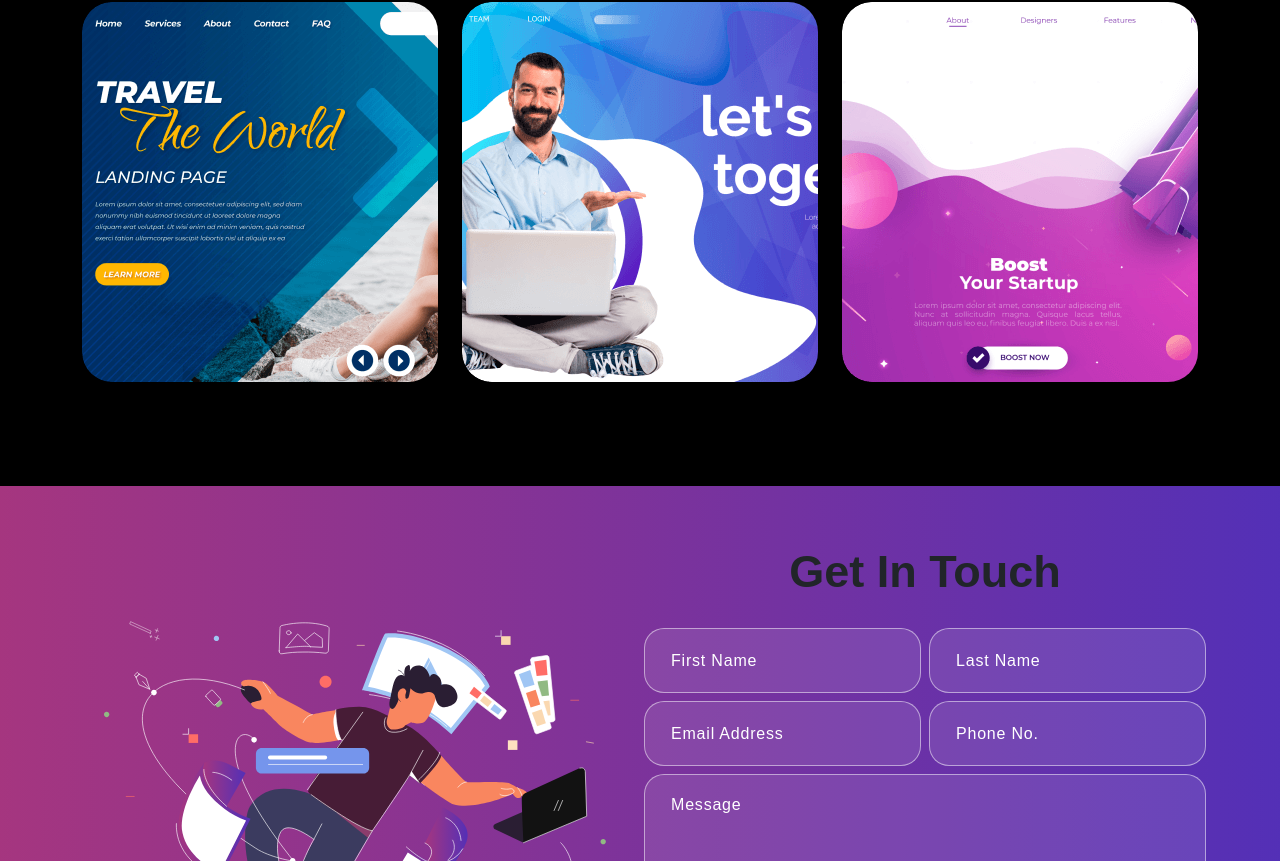
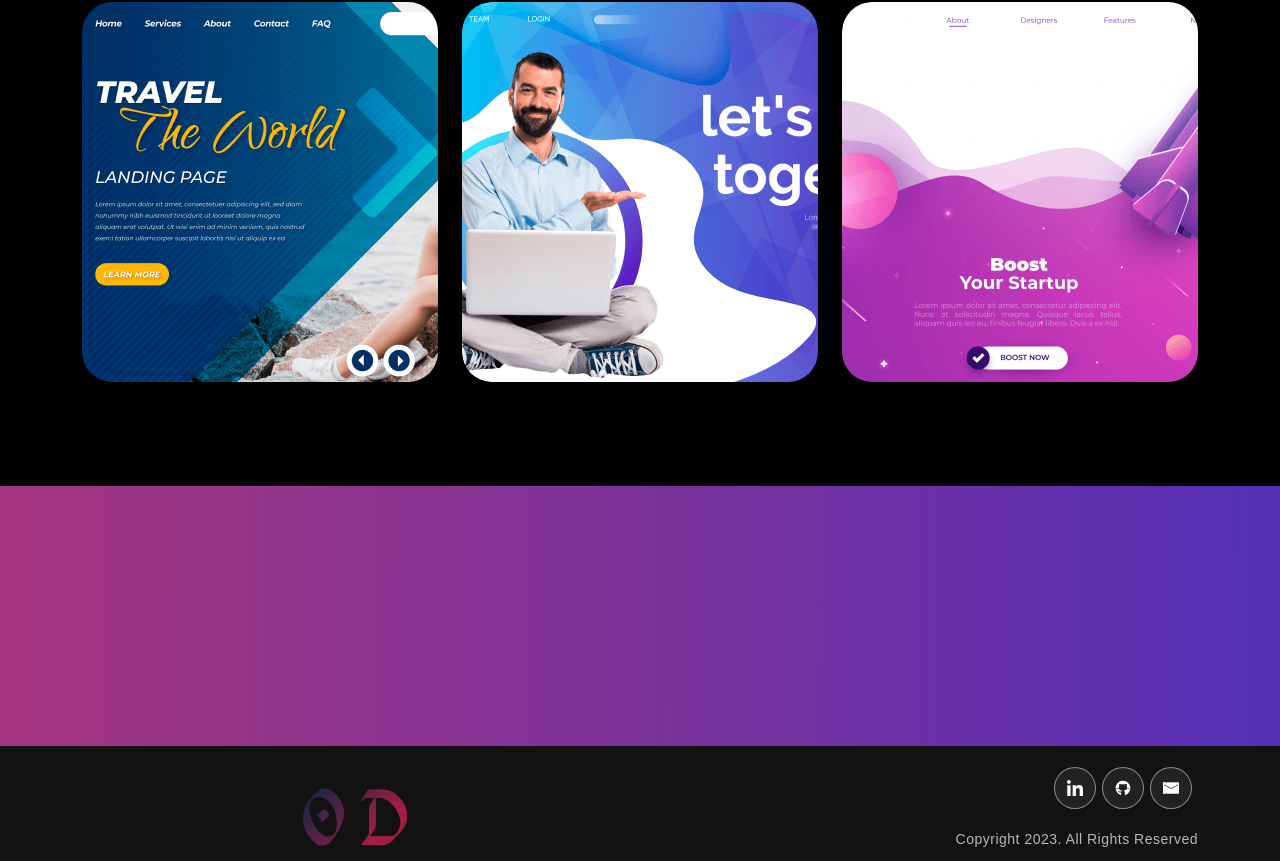
Before and after one commit to OpeDada/portfolio_v2, a React (Create React App) app: page / in a window 1280 px wide. Shown: the part 1939-2800 px from the top of the page. Built offline with nearby package versions, Linux system fonts and the light colour scheme.

Commit message:
debugging

```diff
--- a/src/components/Contact.js
+++ b/src/components/Contact.js
@@ -2,7 +2,7 @@ import { useState } from "react";
 import { Container, Row, Col } from "react-bootstrap";
 import contactImg from "../assets/contact-img.svg";
 import "animate.css";
-import TrackVisibility from "react-on-screen";
+// import TrackVisibility from "react-on-screen";
 
 export const Contact = () => {
   const formInitialDetails = {
@@ -51,7 +51,7 @@ export const Contact = () => {
       <Container>
         <Row className="align-items-center">
           <Col size={12} md={6}>
-            <TrackVisibility>
+            {/* <TrackVisibility> */}
               {({ isVisible }) => (
                 <img
                   className={
@@ -61,10 +61,10 @@ export const Contact = () => {
                   alt="Contact Us"
                 />
               )}
-            </TrackVisibility>
+            {/* </TrackVisibility> */}
           </Col>
           <Col size={12} md={6}>
-            <TrackVisibility>
+            {/* <TrackVisibility> */}
               {({ isVisible }) => (
                 <div
                   className={
@@ -142,7 +142,7 @@ export const Contact = () => {
                   </form>
                 </div>
               )}
-            </TrackVisibility>
+            {/* </TrackVisibility> */}
           </Col>
         </Row>
       </Container>
```
